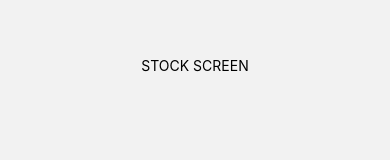
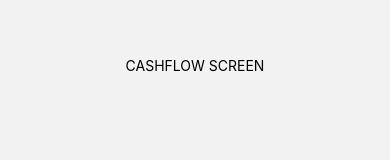
Before and after one commit to dharmawipraja/logstocks, a React Native app: screen /Cashflow in a window 390 px wide. Shown: the part 332-492 px from the top of the page. Built offline with nearby package versions, Linux system fonts and the light colour scheme.

Commit message:
add screen

```diff
--- a/src/Navigation/rootNavigation.tsx
+++ b/src/Navigation/rootNavigation.tsx
@@ -5,6 +5,8 @@ import Feather from 'react-native-vector-icons/Feather';
 
 import HomeScreen from '../Screens/HomeScreen/Home.screen';
 import StockScreen from '../Screens/StockScreen/StockScreen';
+import CashflowScreen from '../Screens/CashflowScreen/Cashflow.scree';
+import ProfileScreen from '../Screens/ProfileScreen/Profile.screen';
 
 const Tab = createBottomTabNavigator();
 
@@ -48,8 +50,8 @@ const Root = () => {
     >
       <Tab.Screen name="Home" component={HomeScreen} />
       <Tab.Screen name="Stock" component={StockScreen} />
-      <Tab.Screen name="Cashflow" component={StockScreen} />
-      <Tab.Screen name="Profile" component={StockScreen} />
+      <Tab.Screen name="Cashflow" component={CashflowScreen} />
+      <Tab.Screen name="Profile" component={ProfileScreen} />
     </Tab.Navigator>
   );
 }
--- /dev/null
+++ b/src/Screens/CashflowScreen/Cashflow.scree.tsx
@@ -0,0 +1,12 @@
+import React from 'react'
+import { View, Text } from 'react-native'
+
+const CashflowScreen = () => {
+  return (
+    <View style={{ flex:1, alignItems: 'center', justifyContent: 'center' }}>
+      <Text>CASHFLOW SCREEN</Text>
+    </View>
+  )
+}
+
+export default CashflowScreen
--- /dev/null
+++ b/src/Screens/ProfileScreen/Profile.screen.tsx
@@ -0,0 +1,12 @@
+import React from 'react'
+import { View, Text } from 'react-native'
+
+const ProfileScreen = () => {
+  return (
+    <View style={{ flex:1, alignItems: 'center', justifyContent: 'center' }}>
+      <Text>PROFILE SCREEN</Text>
+    </View>
+  )
+}
+
+export default ProfileScreen
```
